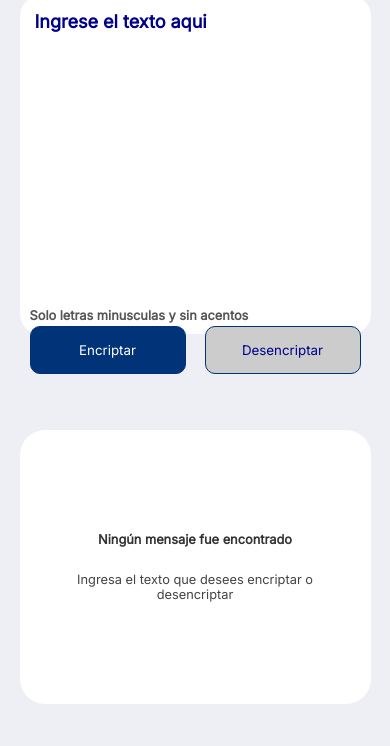
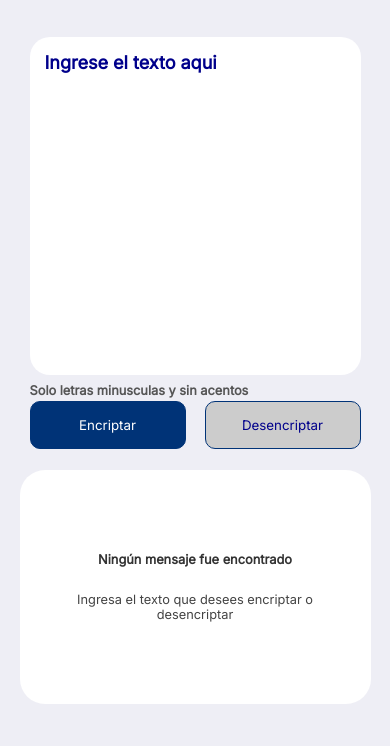
Before and after one commit to HeadEyes/Challenge-Grupo5, a plain HTML site: page index.html in a window 390 px wide. Shown: the part 98-844 px from the top of the page. Drawn offline with Linux system fonts and the light colour scheme.

Commit message:
error espaciado en media query

```diff
--- a/style.css
+++ b/style.css
@@ -217,6 +217,10 @@
 @media only screen and (max-width: 600px) {
   /* ESTRUCTURA */
 
+  *{
+    box-sizing: border-box;
+  }
+
   footer {
     display: none;
   }
@@ -228,14 +232,14 @@
     display: flex;
     flex-direction: column;
     align-items: center;
-    justify-content: center;
     gap: 0;
   }
 
   .main {
     width: 100%;
     height: fit-content;
-    gap: 0;
+    display: flex;
+    justify-content: space-evenly;
   }
 
 
@@ -258,6 +262,7 @@
 
   .div-input{
     width: 100%;
+
   }
 
 
```
